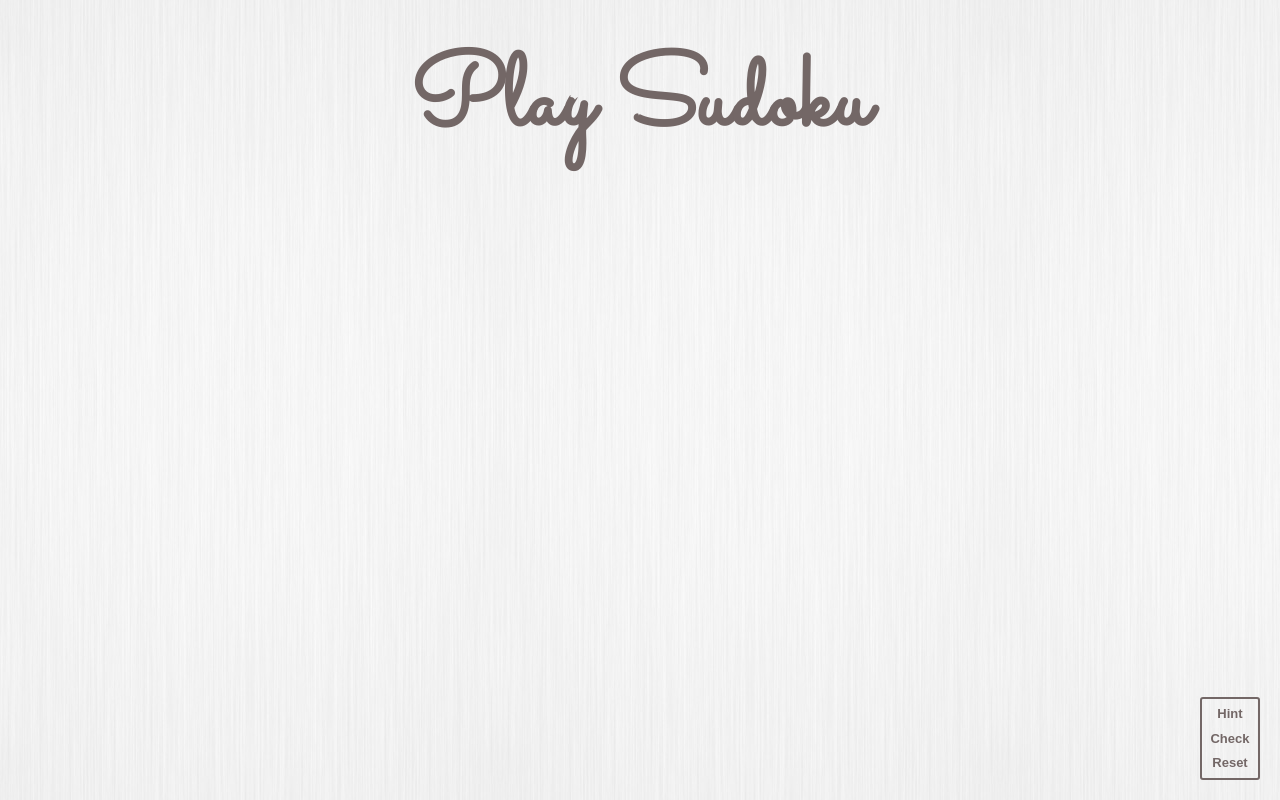
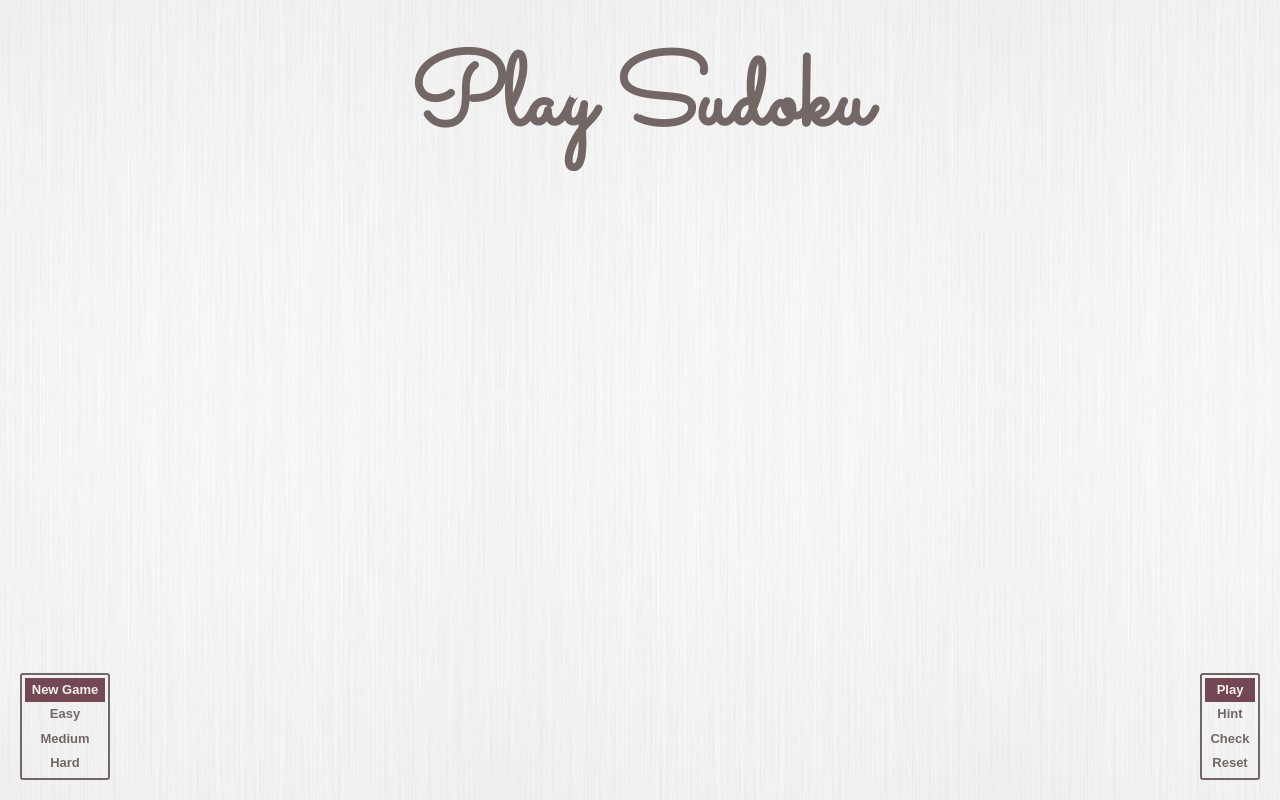
Before and after one commit to rationalrevolt/sudoku, a plain HTML site: page resources/public/index.html in a window 1280 px wide. Drawn offline with nearby package versions, Linux system fonts and the light colour scheme; no server answers.

Commit message:
Added difficulty level selection on new game

```diff
--- a/resources/public/css/sudo.css
+++ b/resources/public/css/sudo.css
@@ -112,7 +112,18 @@ html {
 	padding: 3px;
 }
 
-#buttonbox .button {
+#difficulty {
+	float: left;
+	position: fixed;
+	bottom: 20px;
+	left: 20px;
+	width: 80px;
+	border: 2px solid #736766;
+	border-radius: 3px;
+	padding: 3px;
+}
+
+.button {
 	color: #736766;
 	font-weight: bolder;
 	font-size: small;
@@ -121,7 +132,17 @@ html {
 	cursor: default;
 }
 
-#buttonbox .button:hover {
+.button:hover {
 	background-color: #736766;
 	color: #F2F2E9;
 }
+
+.boxtitle {
+	background-color: #734854;
+	color: #F2F2E9;
+	font-weight: bolder;
+	font-size: small;
+	text-align: center;
+	padding: 3px;
+	cursor: default;
+}
--- a/resources/public/index.html
+++ b/resources/public/index.html
@@ -28,9 +28,16 @@
        		<div id="heading">Play Sudoku</div>
 	       	<div id="sudokuboard"></div>
 	       	<div id="buttonbox">
-		       	<div id="hint" class="button" style="display:hide;">Hint</div>
-		       	<div id="check" class="button" style="display:hide;">Check</div>
+                <div class="boxtitle">Play</div>
+		       	<div id="hint" class="button">Hint</div>
+		       	<div id="check" class="button">Check</div>
 		       	<div id="reset" class="button">Reset</div>
+             </div>
+             <div id="difficulty">
+                <div class="boxtitle">New Game</div>
+                <div id="easy" class="button">Easy</div>
+                <div id="moderate" class="button">Medium</div>
+                <div id="hard" class="button">Hard</div>
 	       	</div>
        	</div>
         <script src="//ajax.googleapis.com/ajax/libs/jquery/1.9.0/jquery.min.js"></script>
--- a/resources/public/js/main.js
+++ b/resources/public/js/main.js
@@ -27,6 +27,13 @@ $(function () {
 
 		$("#reset").click(function() {
 			$.ajax({type: "POST", url: "/sudoku/resetBoard"}).done(refresh);
+		});
+
+		$("#difficulty > .button").click(function() {
+			$.ajax({type: "POST",
+				    url: "/sudoku/newGame",
+				    contentType: "application/json",
+				    data: JSON.stringify({difficulty: this.id})}).done(refresh);
 		});
 
 		refresh();
```
Also changed, not shown: 2 other files.
